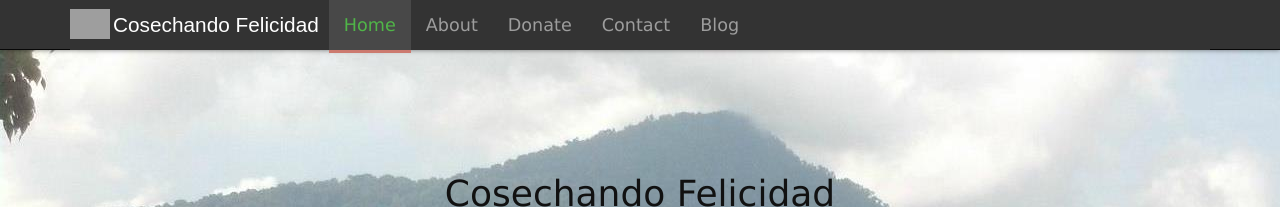
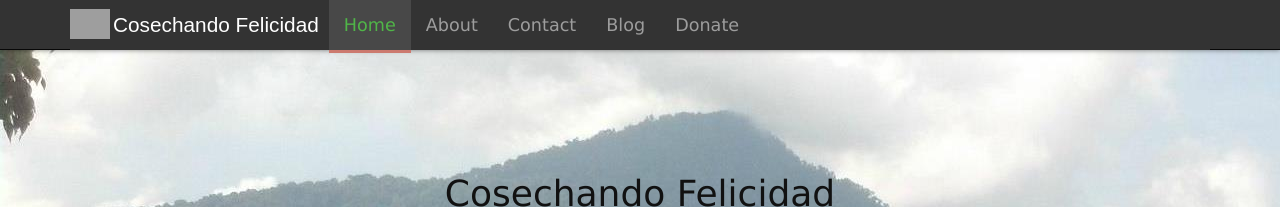
Before and after one commit to harvestinghappiness/harvestinghappiness.github.io, a Jekyll site: the page built from home.md, in a window 1280 px wide. Shown: the top 207 px of the page. Built offline with Jekyll 4.4.1, drawn with Linux system fonts in a browser that asks for light colours.

Commit message:
Update header.html

```diff
--- a/_includes/header.html
+++ b/_includes/header.html
@@ -14,9 +14,9 @@
         <ul class="nav navbar-nav">
           <li{% if page.url == '/' %} class="active"{% endif %}><a href="/">Home</a></li>
           <li{% if page.url == '/about/' %} class="active"{% endif %}><a href="/about/">About</a></li>
-          <li{% if page.url == '/donate/' %} class="active"{% endif %}><a href="/donate/">Donate</a></li>
           <li{% if page.url == '/contact/' %} class="active"{% endif %}><a href="/contact/">Contact</a></li>
           <li{% if page.url == '/blog/' %} class="active"{% elsif page.activetab == "blog" %} class="active"{% endif %}><a href="/blog/">Blog</a></li>
+          <li{% if page.url == '/donate/' %} class="active"{% endif %}><a href="/donate/">Donate</a></li>
         </ul>
       </div><!--/.nav-collapse -->
     </div>
```
